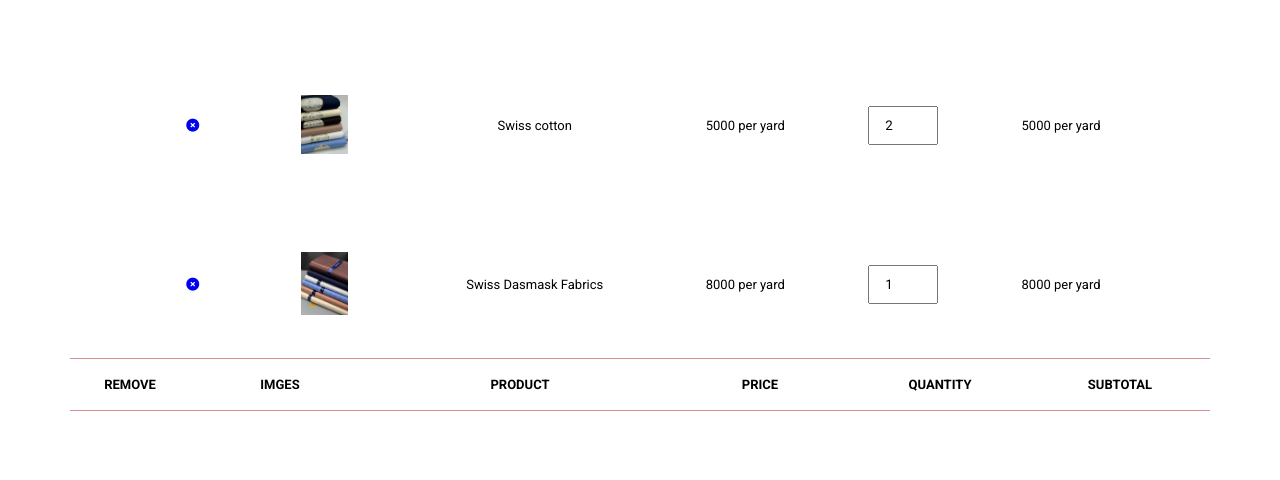
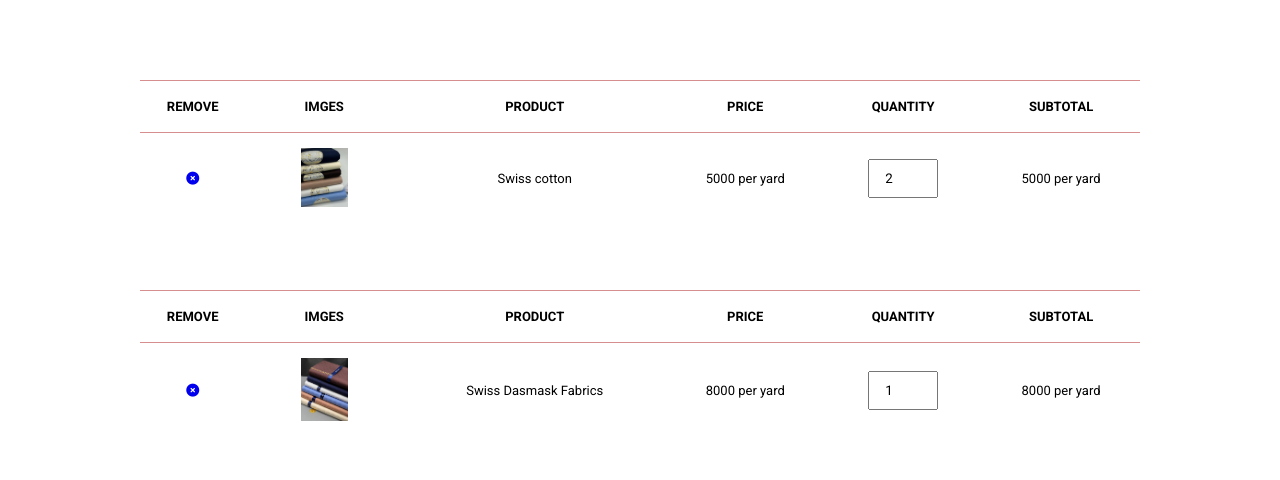
Before and after one commit to BErukky/thills, a plain HTML site: page docs/cart.html in a window 1280 px wide. Shown: the part 320-800 px from the top of the page. Drawn offline with Linux system fonts and the light colour scheme.

Commit message:
done is ok in the cart html

```diff
--- a/docs/cart.html
+++ b/docs/cart.html
@@ -58,22 +58,7 @@
 
   <section id="cart-add" class="section-p1">
 
-
-      <table  width="100%">
-        <thead class="cart-add">
-          <tr>
-            <td>Remove</td>
-            <td>Imges</td>
-            <td>Product</td>
-            <td>Price</td>
-            <td>Quantity</td>
-            <td>Subtotal</td>
-          </tr>
-        </thead>
-<div class="cart-add">
-</div>
-        </table>
-        </section>
+  </section>
 
 
 
--- a/docs/thrills.js/checkout.js
+++ b/docs/thrills.js/checkout.js
@@ -22,10 +22,18 @@ matchingProduct=prodct;
   `
   <section id="cart-add" class="section-p1">
   <table   width="100%">
-       <div class="cart-add" >
+      <thead>
+        <tr>
+          <td>Remove</td>
+          <td>Imges</td>
+          <td>Product</td>
+          <td>Price</td>
+          <td>Quantity</td>
+          <td>Subtotal</td>
+        </tr>
+      </thead>
 
       <tbody>
-
         <div class="cart-cont">
           <tr>
           <td class="Remove"><a href="#"><i class="fas fa-times-circle"></i></a></td>
@@ -37,15 +45,21 @@ matchingProduct=prodct;
         </tr>
         </div>
 
+
       </tbody>
-      </div>
+
 
 
     </table>
-    </section>
+
+
+
+
+
+  </section>
 
 
   `;
 });
-document.querySelector('.cart-add').innerHTML=caartSummaryHTML;
+document.querySelector('#cart-add').innerHTML=caartSummaryHTML;
 console.log(caartSummaryHTML)
```
